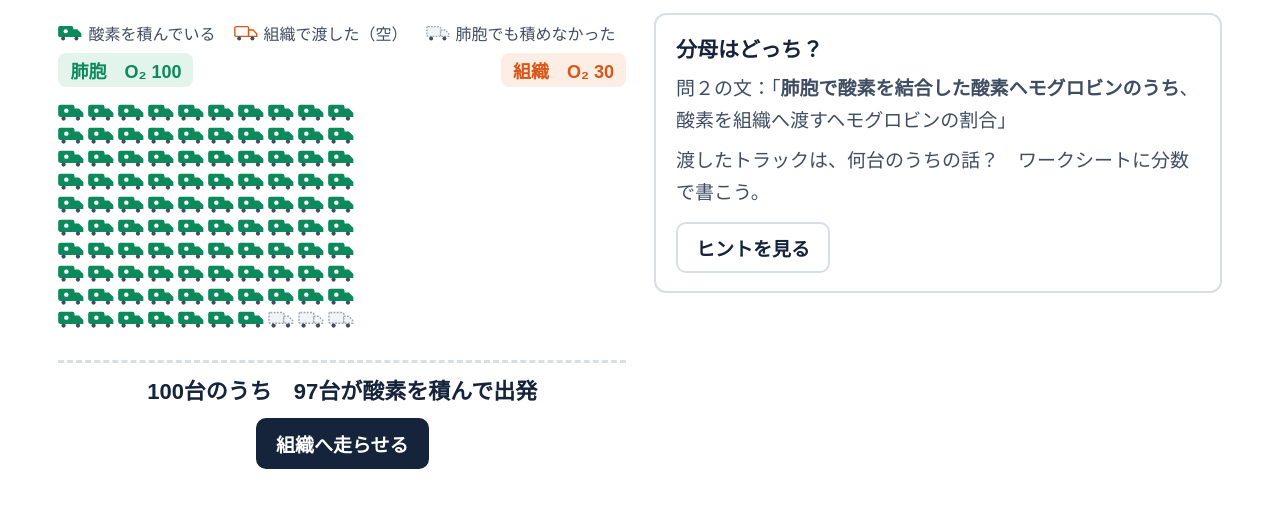
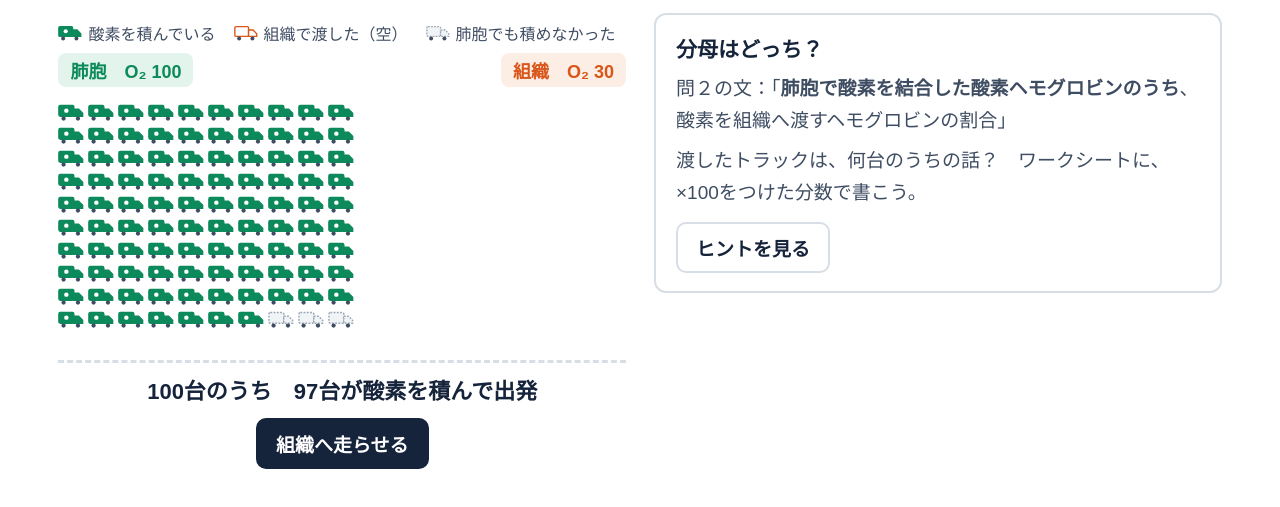
Before and after one commit to yuki-en-design/ODC_students, a plain HTML site: page index.html in a window 1280 px wide. Both pictures are taken after a click on the button "2 確かめる". Shown: the part 171-678 px from the top of the page. Drawn offline with Linux system fonts and the light colour scheme.

Commit message:
ワークシートに×100をつけた分数で書く、に合わせる
Co-Authored-By: Claude Opus 5.5 <noreply@anthropic.com>
Claude-Session: https://claude.ai/code/session_01BX8KGDuRhvBTDgUKsje85P

```diff
--- a/index.html
+++ b/index.html
@@ -178,7 +178,7 @@ details.ex p{font-size:19px;line-height:1.8;margin:10px 0 0;}
       <div class="box">
         <h3>分母はどっち？</h3>
         <p>問２の文：「<b>肺胞で酸素を結合した酸素ヘモグロビンのうち</b>、酸素を組織へ渡すヘモグロビンの割合」</p>
-        <p style="margin-top:8px;">渡したトラックは、何台のうちの話？　ワークシートに分数で書こう。</p>
+        <p style="margin-top:8px;">渡したトラックは、何台のうちの話？　ワークシートに、×100をつけた分数で書こう。</p>
         <div class="row"><button class="btn" id="h2b">ヒントを見る</button></div>
         <div class="hint" id="h2">問２の文の、「のうち」の前に書いてある言葉を読もう。最初から酸素を積めなかったトラックも、その中に入っている？</div>
       </div>
```
